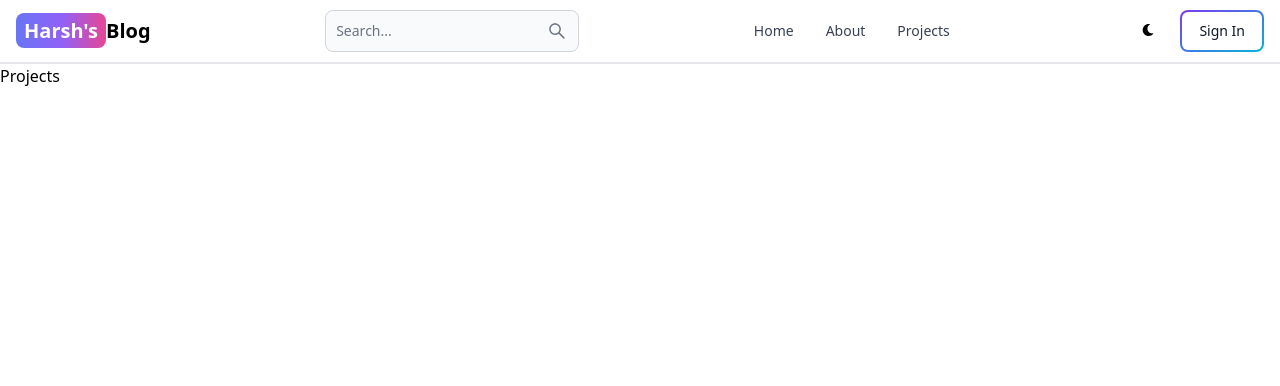
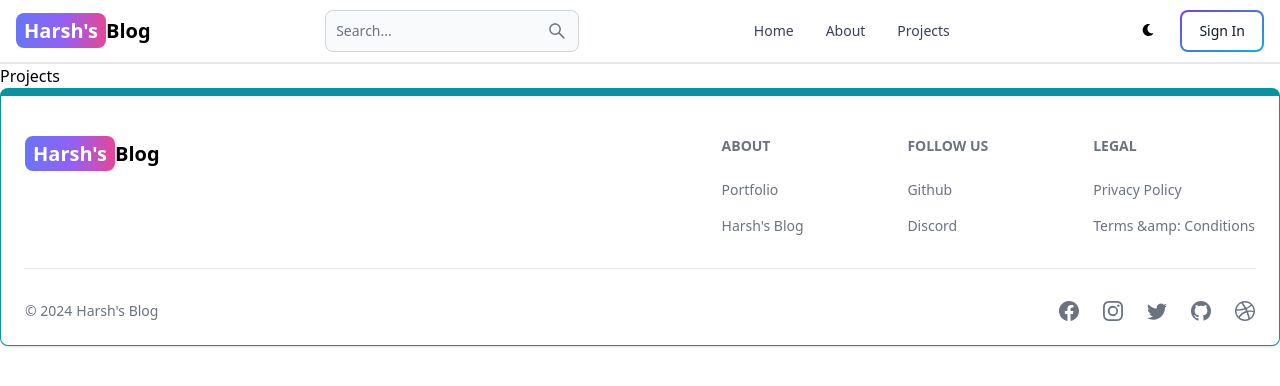
Before and after one commit to HarshDhimmar2804/BlogApp, a React (Vite) app in the folder client/: page /projects in a window 1280 px wide. Shown: the top 386 px of the page. Built offline with nearby package versions, Linux system fonts and the light colour scheme.

Commit message:
add footer

```diff
--- a/client/src/App.jsx
+++ b/client/src/App.jsx
@@ -6,6 +6,7 @@
 import Dashboard from "./Pages/Dashboard";
 import Projects from "./Pages/Projects";
 import Header from "./components/Header";
+import Footer from "./components/Footer";
 
 export default function App() {
   return (
@@ -19,6 +20,7 @@
         <Route path="/dashboard" element={<Dashboard />} />
         <Route path="/projects" element={<Projects />} />
       </Routes>
+      <Footer />
     </BrowserRouter>
   );
 }
--- /dev/null
+++ b/client/src/components/Footer.jsx
@@ -0,0 +1,91 @@
+import { Footer } from "flowbite-react";
+import React from "react";
+import { Link } from "react-router-dom";
+import {
+  BsFacebook,
+  BsInstagram,
+  BsTwitter,
+  BsGithub,
+  BsDribbble,
+} from "react-icons/bs";
+
+export default function FooterCom() {
+  return (
+    <Footer container className="border border-t-8 border-teal-500">
+      <div className="w-full max-w-7xl mx-auto">
+        <div className="grid w-full justify-between sm:flex md:grid-cols-1">
+          <div className="mt-5">
+            <Link
+              to="/"
+              className="self-center whitespace-nowrap text-lg sm:text-xl font-semibold dark:text-white"
+            >
+              <span className="px-2 py-1 bg-gradient-to-r from-indigo-500 via-purple-500 to-pink-500 rounded-lg text-white">
+                Harsh's
+              </span>
+              Blog
+            </Link>
+          </div>
+          <div className="grid grid-cols-2 gap-8 mt-4 sm:grid-cols-3 sm:gap-6">
+            <div>
+              <Footer.Title title="About" />
+              <Footer.LinkGroup col>
+                <Footer.Link
+                  href="https://www.google.com"
+                  target="_blank"
+                  rel="noopener noreferrer"
+                >
+                  Portfolio
+                </Footer.Link>
+                <Footer.Link
+                  href="/about"
+                  target="_blank"
+                  rel="noopener noreferrer"
+                >
+                  Harsh's Blog
+                </Footer.Link>
+              </Footer.LinkGroup>
+            </div>
+            <div>
+              <Footer.Title title="Follow us" />
+              <Footer.LinkGroup col>
+                <Footer.Link
+                  href="https://www.github.com/HarshDhimmar2804"
+                  target="_blank"
+                  rel="noopener noreferrer"
+                >
+                  Github
+                </Footer.Link>
+                <Footer.Link href="#">Discord</Footer.Link>
+              </Footer.LinkGroup>
+            </div>
+            <div>
+              <Footer.Title title="Legal" />
+              <Footer.LinkGroup col>
+                <Footer.Link href="#">Privacy Policy</Footer.Link>
+                <Footer.Link href="#">Terms &amp: Conditions</Footer.Link>
+              </Footer.LinkGroup>
+            </div>
+          </div>
+        </div>
+        <Footer.Divider />
+        <div className="w-full sm:flex sm:items-center sm:justify-between">
+          <Footer.Copyright
+            href="#"
+            by="Harsh's Blog"
+            year={new Date().getFullYear()}
+          />
+          <div className="flex gap-6 sm:mt-0 mt-4 sm:justify-center">
+            <Footer.Icon href="#" icon={BsFacebook} />
+            <Footer.Icon href="#" icon={BsInstagram} />
+            <Footer.Icon href="#" icon={BsTwitter} />
+            <Footer.Icon
+              href="https://www.github.com/HarshDhimmar2804"
+              icon={BsGithub}
+            />
+            <Footer.Icon href="#" icon={BsDribbble} />
+          </div>
+        </div>
+      </div>
+    </Footer>
+  );
+}
```
